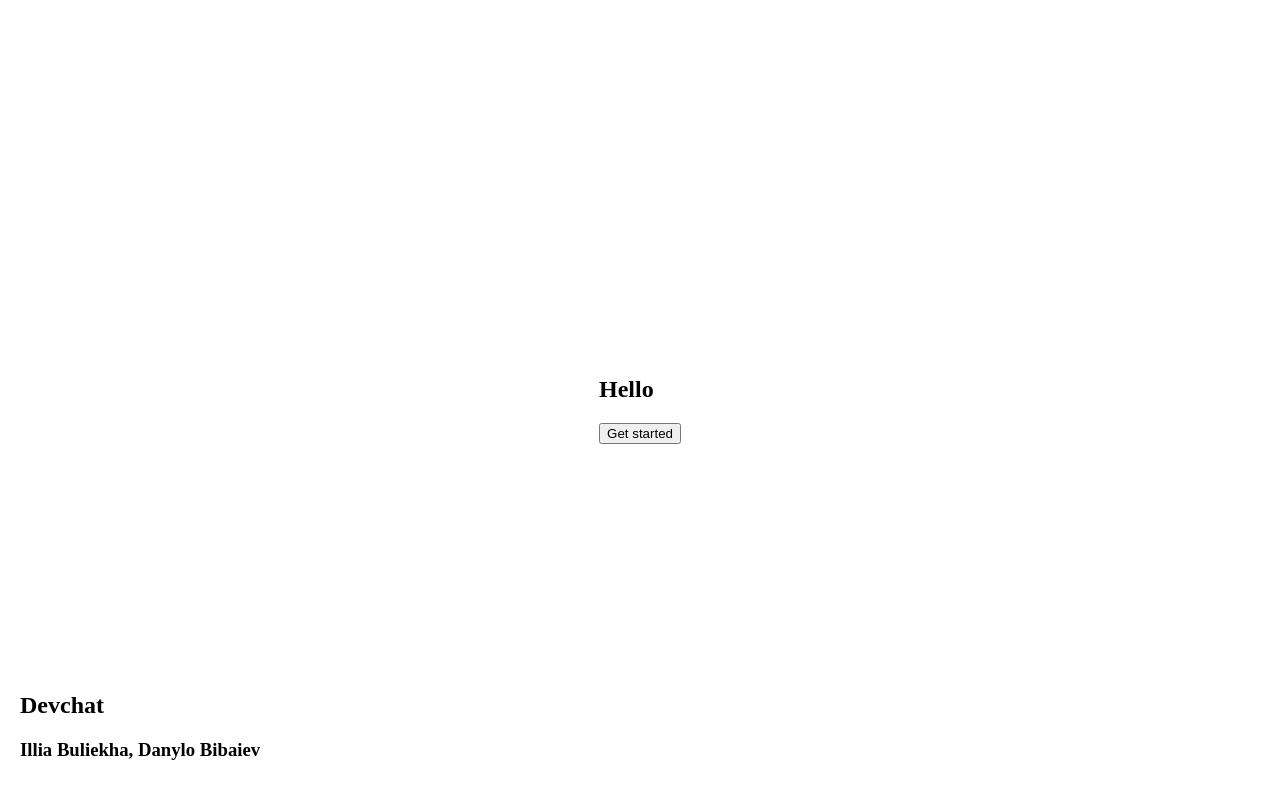
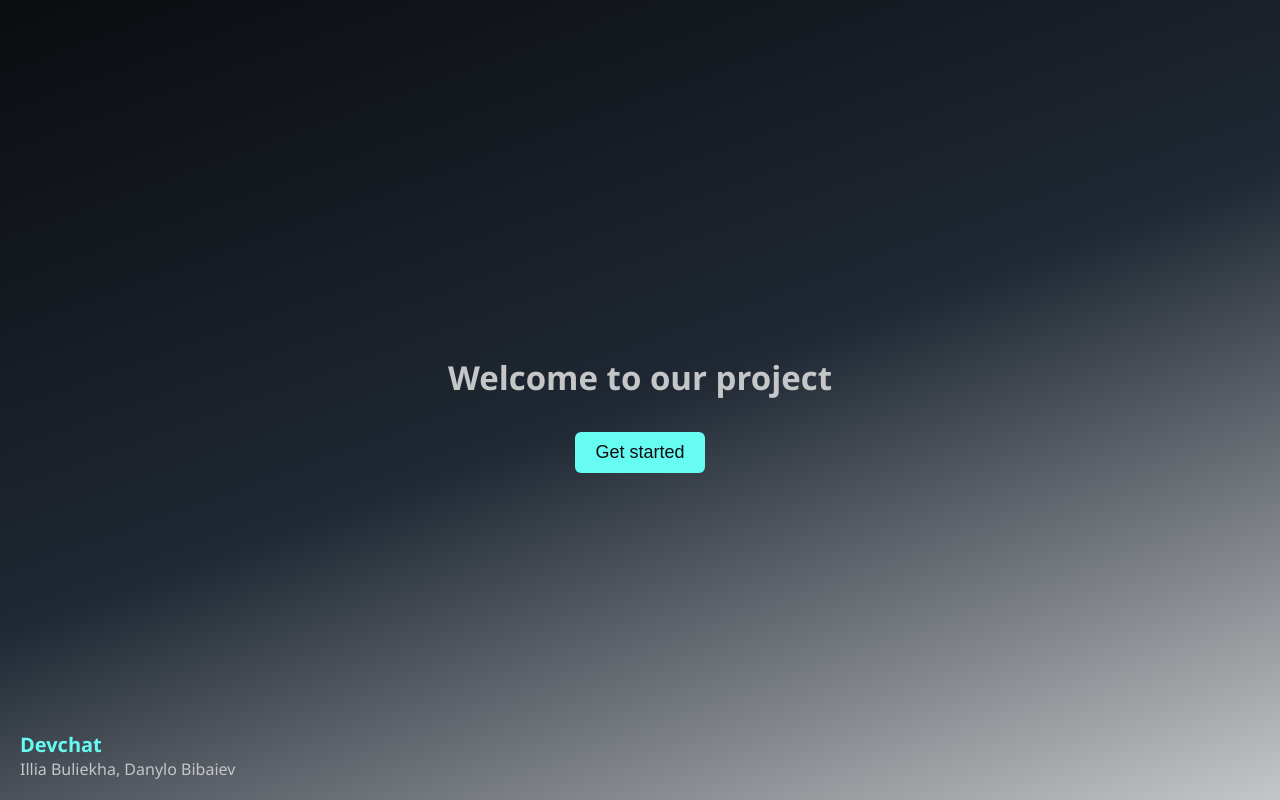
Before and after one commit to DeltaBiba/DevChat, a React (Vite) app in the folder frontend/: page / in a window 1280 px wide. Built offline with nearby package versions, Linux system fonts and the light colour scheme.

Commit message:
Setting styles on StartScreen

```diff
--- a/frontend/src/components/StartScreen/StartScreen.jsx
+++ b/frontend/src/components/StartScreen/StartScreen.jsx
@@ -1,18 +1,15 @@
-import styles from "./StartScreen.module.css"
+import styles from "./StartScreen.module.css";
 export const StartScreen = () => {
     return (
-        <><div className={styles.container}>
-            <div className={styles.greetings}>
-                <h2>Hello</h2>
-                <button>
-                    Get started
-                </button>
+        <div className={styles.container}>
+            <div className={styles.greeting}>
+                <h2>Welcome to our project</h2>
+                <button className={styles.button}>Get started</button>
             </div>
             <div className={styles.sign}>
-            <h2>Devchat</h2>
-            <h3>Illia Buliekha, Danylo Bibaiev</h3>
+                <h2>Devchat</h2>
+                <h3>Illia Buliekha, Danylo Bibaiev</h3>
             </div>
         </div>
-        </>
-    )
-}
+    );
+};
--- a/frontend/src/components/StartScreen/StartScreen.module.css
+++ b/frontend/src/components/StartScreen/StartScreen.module.css
@@ -1,21 +1,62 @@
-body{
+  body {
     margin: 0;
-}
-.container{
+    font-family: 'Segoe UI', Tahoma, Geneva, Verdana, sans-serif;
+    background: linear-gradient(160deg, var(--black), var(--dark-gray), var(--gray));
+    color: var(--gray);
+  }
+
+  .container {
     display: flex;
     justify-content: center;
     align-items: center;
     flex-direction: column;
     height: 100vh;
-}
-.greeting{
+    position: relative;
+    text-align: center;
+  }
+
+  .greeting {
     display: flex;
     flex-direction: column;
     justify-content: center;
     align-items: center;
-}
-.sign {
+    font-size: 22px;
+  }
+
+  .button {
+    margin-top: 5px;
+    padding: 10px 20px;
+    font-size: 18px;
+    background-color: var(--blue);
+    color: var(--black);
+    border: none;
+    border-radius: 6px;
+    cursor: pointer;
+    transition: background-color 0.3s ease, transform 0.2s ease;
+  }
+
+  .button:hover {
+    background-color: var(--dark-blue);
+    transform: scale(1.05);
+  }
+
+  .sign {
     position: absolute;
     bottom: 20px;
     left: 20px;
-}
+    color: var(--gray);
+    text-align: left;
+  }
+
+  .sign h2 {
+    margin: 0;
+    font-size: 20px;
+    color: var(--blue);
+  }
+
+  .sign h3 {
+    margin: 0;
+    font-size: 16px;
+    font-weight: normal;
+    color: var(--gray);
+  }
```
